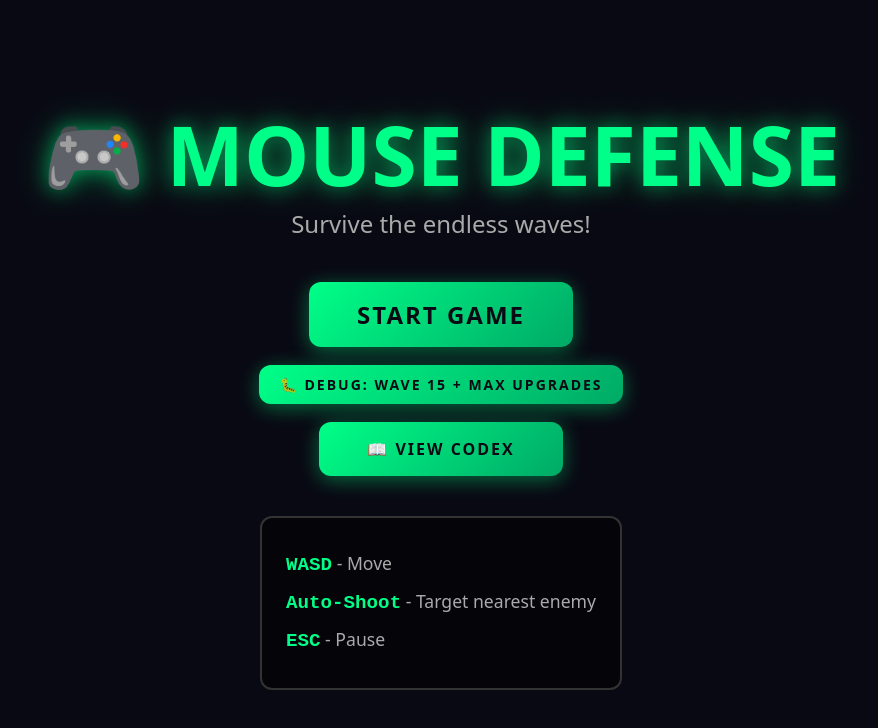
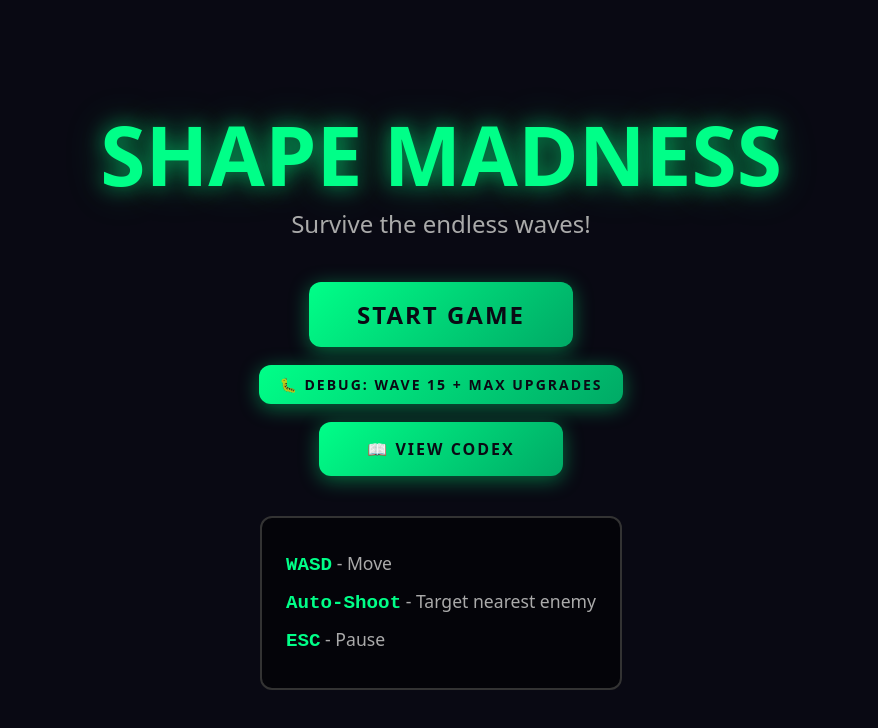
Before and after one commit to AnonUserThatsVeryAnon/ShapeMadness, a React (Vite) app: page / in a window 1280 px wide. Shown: the top 728 px of the page, without its empty margins (199-1077 px from the left). Built offline with nearby package versions, Linux system fonts and the light colour scheme.

Commit message:
fix: Removed Placeholder

```diff
--- a/src/App.tsx
+++ b/src/App.tsx
@@ -2211,7 +2211,7 @@ function App() {
 
       {gameState === GameState.MENU && (
         <div className="menu-overlay">
-          <h1 className="game-title">🎮 MOUSE DEFENSE</h1>
+          <h1 className="game-title">SHAPE MADNESS</h1>
           <p className="game-subtitle">Survive the endless waves!</p>
           <button
             className="menu-button"
```
